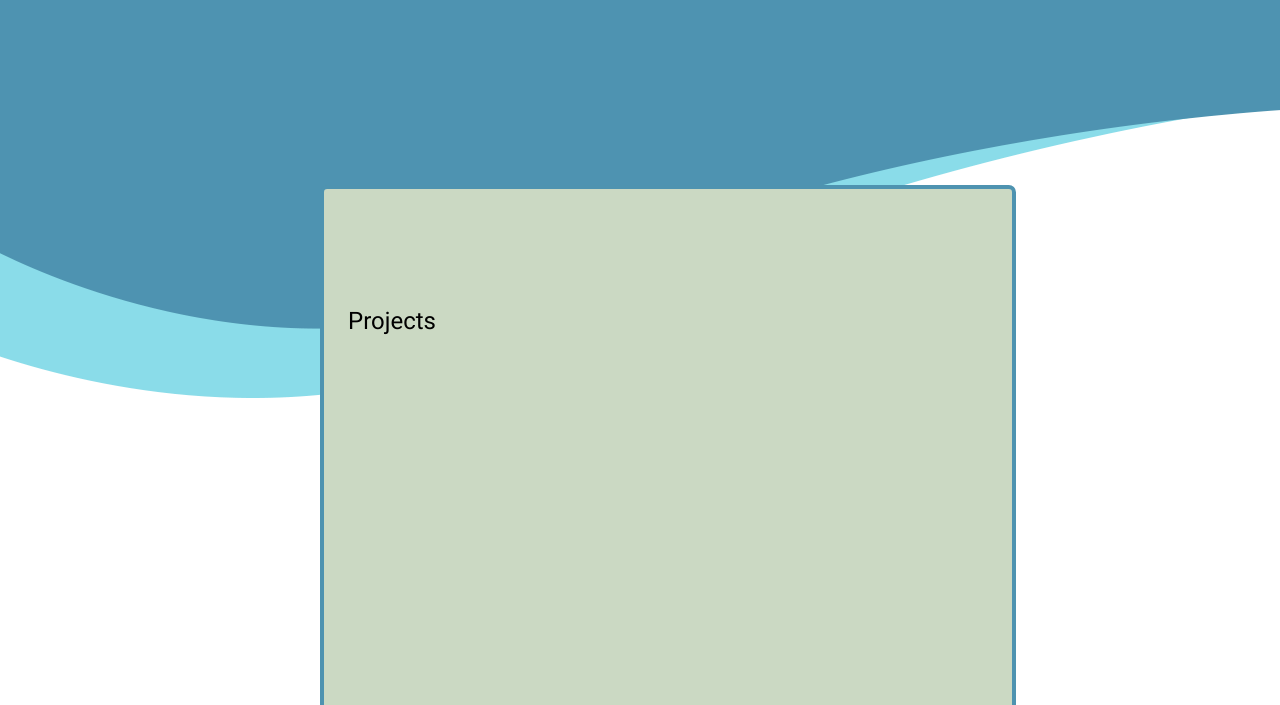
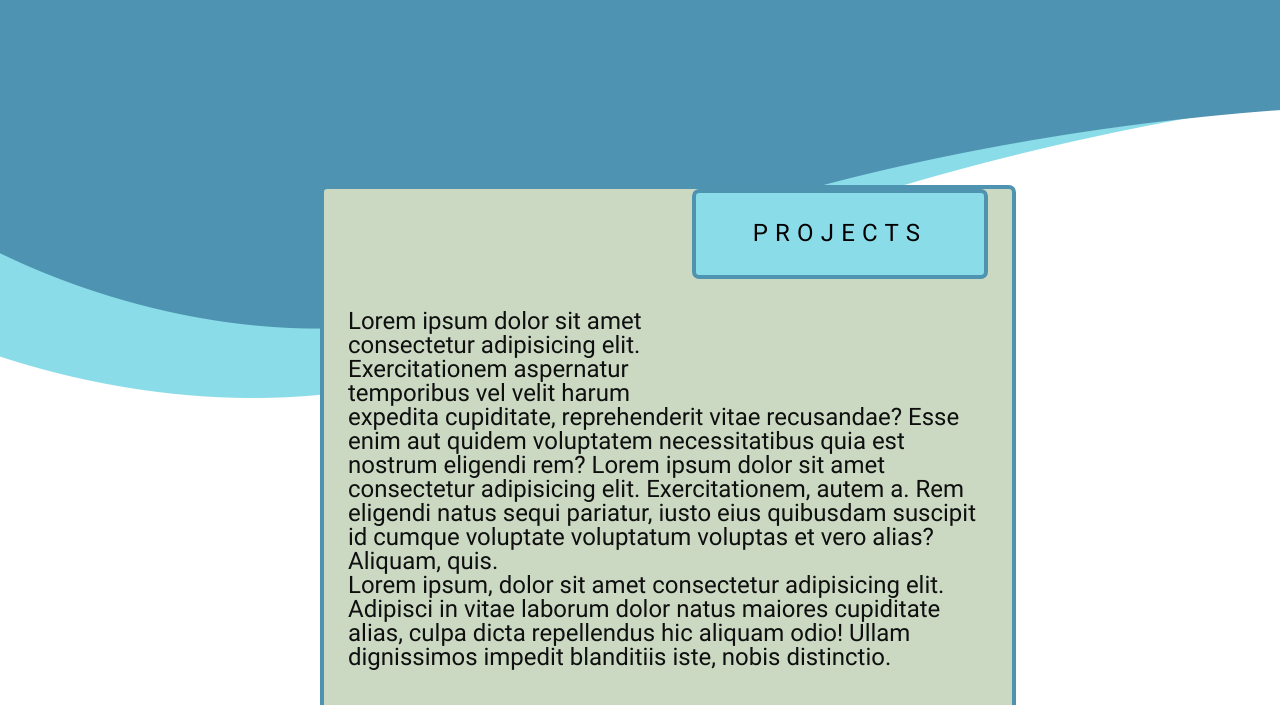
Before and after one commit to underSkord/underSkord.github.io, a plain HTML site: page projects.html in a window 1280 px wide. Shown: the part 95-800 px from the top of the page. Drawn offline with Linux system fonts and the light colour scheme.

Commit message:
add name__card to contacts and projects

```diff
--- a/projects.html
+++ b/projects.html
@@ -26,7 +26,25 @@
     <main>
       <div class="content__box">
         <div class="projects__card">
-          <h1>Projects</h1>
+          <div class="name__card">
+            <h1>Projects</h1>
+          </div>
+          <p>
+            Lorem ipsum dolor sit amet consectetur adipisicing elit.
+            Exercitationem aspernatur temporibus vel velit harum expedita
+            cupiditate, reprehenderit vitae recusandae? Esse enim aut quidem
+            voluptatem necessitatibus quia est nostrum eligendi rem? Lorem ipsum
+            dolor sit amet consectetur adipisicing elit. Exercitationem, autem
+            a. Rem eligendi natus sequi pariatur, iusto eius quibusdam suscipit
+            id cumque voluptate voluptatum voluptas et vero alias? Aliquam,
+            quis.
+          </p>
+          <p>
+            Lorem ipsum, dolor sit amet consectetur adipisicing elit. Adipisci
+            in vitae laborum dolor natus maiores cupiditate alias, culpa dicta
+            repellendus hic aliquam odio! Ullam dignissimos impedit blanditiis
+            iste, nobis distinctio.
+          </p>
         </div>
       </div>
     </main>
--- /dev/null
+++ b/scss/contacts/_index.scss
@@ -0,0 +1 @@
+@forward "contacts";
--- a/scss/style.scss
+++ b/scss/style.scss
@@ -5,5 +5,5 @@
 @forward "util";
 @forward "main";
 @forward "about";
-// @forward "projects";
-// @forward "contacts";
+@forward "projects";
+@forward "contacts";
```
Also changed, not shown: contact.html (+5 -1 lines), dist/style.css, scss/contacts/_contacts.scss (added), 1 other file.
